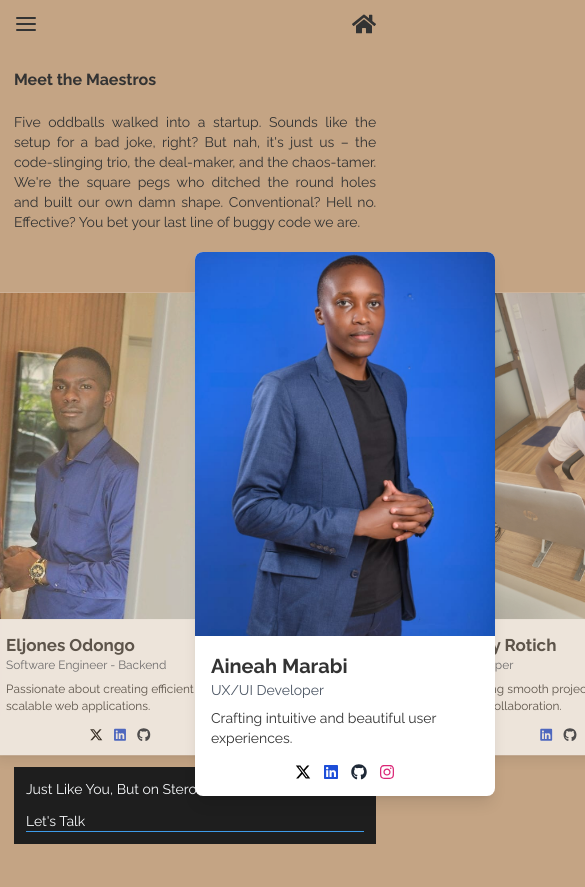
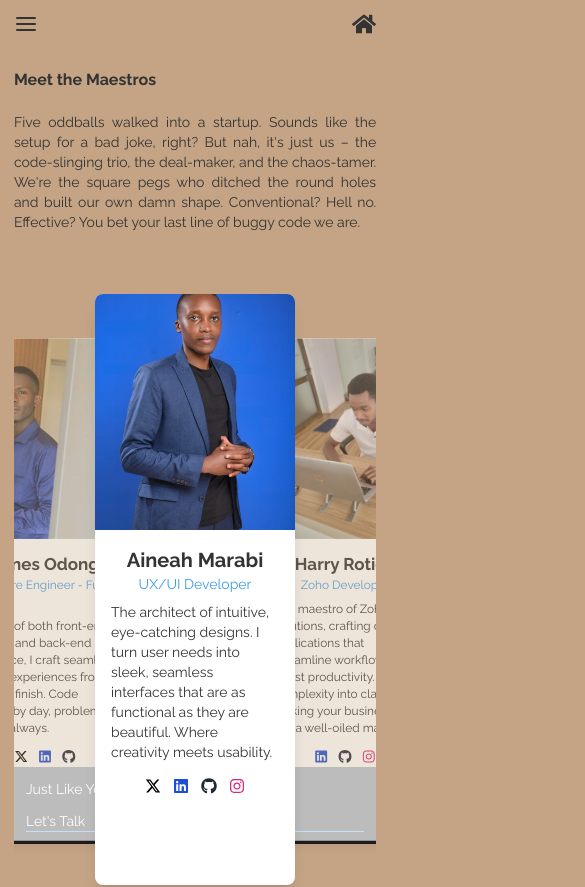
Before and after one commit to aineahmarabi/Marabi.tech, a Next.js app: page /Team in a window 390 px wide. Shown: the top 887 px of the page, 585 px wide, since content can reach past the window. Built offline with nearby package versions, Linux system fonts and the light colour scheme.

Commit message:
Made mobile view responsive

```diff
--- a/src/app/components/TeamCarousel.tsx
+++ b/src/app/components/TeamCarousel.tsx
@@ -22,8 +22,8 @@ const dummyTeamMembers: TeamMember[] = [
   {
     id: 1,
     name: "Eljones Odongo",
-    position: "Software Engineer - Backend",
-    description: "Passionate about creating efficient and scalable web applications.",
+    position: "Software Engineer - Full Stack",
+    description: "Master of both front-end finesse and back-end brilliance, I craft seamless digital experiences from start to finish. Code wizard by day, problem-solver always.",
     photo: "images/Eljones.jpg",
     socialMedia: {
       twitter: "https://x.com/eljones_ke",
@@ -35,7 +35,7 @@ const dummyTeamMembers: TeamMember[] = [
     id: 2,
     name: "Aineah Marabi",
     position: "UX/UI Developer",
-    description: "Crafting intuitive and beautiful user experiences.",
+    description: "The architect of intuitive, eye-catching designs. I turn user needs into sleek, seamless interfaces that are as functional as they are beautiful. Where creativity meets usability.",
     photo: "images/Inea.jpg",
     socialMedia: {
         twitter: "https://x.com/inea_marabi",
@@ -47,8 +47,8 @@ const dummyTeamMembers: TeamMember[] = [
   {
     id: 3,
     name: "Harry Rotich",
-    position: "Developer",
-    description: "Ensuring smooth project execution and team collaboration.",
+    position: "Zoho Developer",
+    description: "The maestro of Zoho solutions, crafting custom applications that streamline workflows and boost productivity. I turn complexity into clarity, making your business run like a well-oiled machine.",
     photo: "images/Harry.jpg",
     socialMedia: {
         linkedin: "https://www.linkedin.com/in/harry-rotich/",
@@ -59,12 +59,10 @@ const dummyTeamMembers: TeamMember[] = [
   {
     id: 4,
     name: "Charles Maina",
-    position: "Project Manager",
-    description: "Turning data into actionable insights.",
+    position: "Developer",
+    description: "Code ninja and tech enthusiast, I bring ideas to life through innovative solutions and seamless integrations. Problem-solver by nature, I turn challenges into code with flair.",
     photo: "images/Charles.jpg",
     socialMedia: {
-        twitter: "https://twitter.com/johndoe",
-        linkedin: "https://linkedin.com/in/johndoe",
         github: "https://github.com/mikewhis",
     },
   },
@@ -72,7 +70,7 @@ const dummyTeamMembers: TeamMember[] = [
     id: 5,
     name: "Levis Murunga",
     position: "Business Development Executive",
-    description: "Developing strategies to reach and engage our target audience.",
+    description: "The growth guru, forging connections and opening doors to new opportunities. I strategize, negotiate, and cultivate relationships that drive success and fuel innovation.",
     photo: "images/Levis.jpg",
     socialMedia: {
       linkedin: "https://www.linkedin.com/in/levis-murunga",
@@ -131,18 +129,18 @@ const TeamCarousel: React.FC = () => {
   };
 
   return (
-    <div className="lg:w-[90%] h-[80vh] overflow-hidden bg-transparent items-center">
+    <div className="relative w-full h-[80vh] overflow-hidden bg-transparent flex justify-center items-center mx-auto">
       {dummyTeamMembers.map((member, index) => (
         <div
           key={member.id}
-          className="absolute left-1/2 w-[300px] h-auto bg-white rounded-lg shadow-lg"
+          className="absolute lg:w-[300px] w-[200px] lg:h-auto h-[70vh] bg-white rounded-lg shadow-lg"
           style={getCardStyle(index)}
         >
-          <img src={member.photo} alt={member.name} className="w-full h-96 object-cover rounded-t-lg" />
-          <div className="p-4">
-            <h2 className="text-xl font-bold">{member.name}</h2>
-            <p className="text-sm text-gray-600">{member.position}</p>
-            <p className="mt-2 text-sm">{member.description}</p>
+          <img src={member.photo} alt={member.name} className="w-[200px] lg:w-full lg:h-96 h-[40%] object-cover rounded-t-lg" />
+          <div className="p-4 h-[50%]">
+            <h2 className="text-xl font-bold flex justify-center">{member.name}</h2>
+            <p className="text-sm text-[#3D9BE9] flex justify-center">{member.position}</p>
+            <p className="mt-2 text-sm text-start">{member.description}</p>
             <div className="mt-4 flex justify-center space-x-3">
               {member.socialMedia.twitter && <FaXTwitter className="text-black cursor-pointer" />}
               {member.socialMedia.linkedin && <FaLinkedin className="text-blue-700 cursor-pointer" />}
--- a/src/app/components/team.tsx
+++ b/src/app/components/team.tsx
@@ -6,6 +6,9 @@ export default function Team(){
             <p className="text-sm md:text-lg lg:text-lg pb-5 text-justify">Five oddballs walked into a startup. Sounds like the setup for a bad joke, right? But nah, it&apos;s just us – the   code-slinging trio, the deal-maker, and the chaos-tamer. We&apos;re the square pegs who ditched the round holes and built our own damn shape. Conventional? Hell no. Effective? You bet your last line of buggy code we are.
             </p>
             <TeamCarousel />
+            <p className="text-sm md:text-lg lg:text-lg pb-5 text-justify">
+            we&apos;re more than just a collection of techies—we&apos;re a crew of creative problem-solvers who thrive on turning challenges into opportunities. Each of us brings a unique spark, blending brains, creativity, and a little bit of magic to build solutions that don&apos;t just work but wow. We&apos;re the strategists who ask the tough questions, the developers who geek out over clean code, and the visionaries who won&apos;t settle for good enough.
+            </p>
         </div>
     );
 }
```
